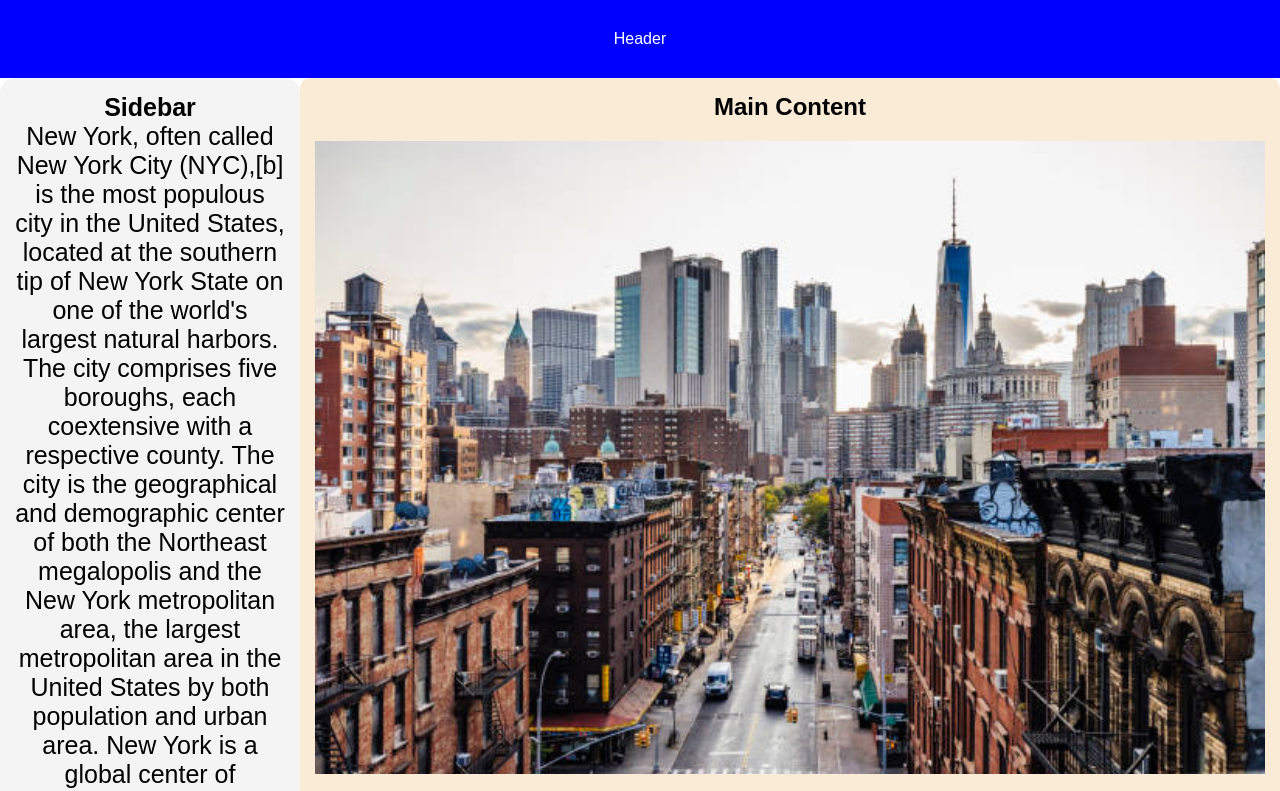
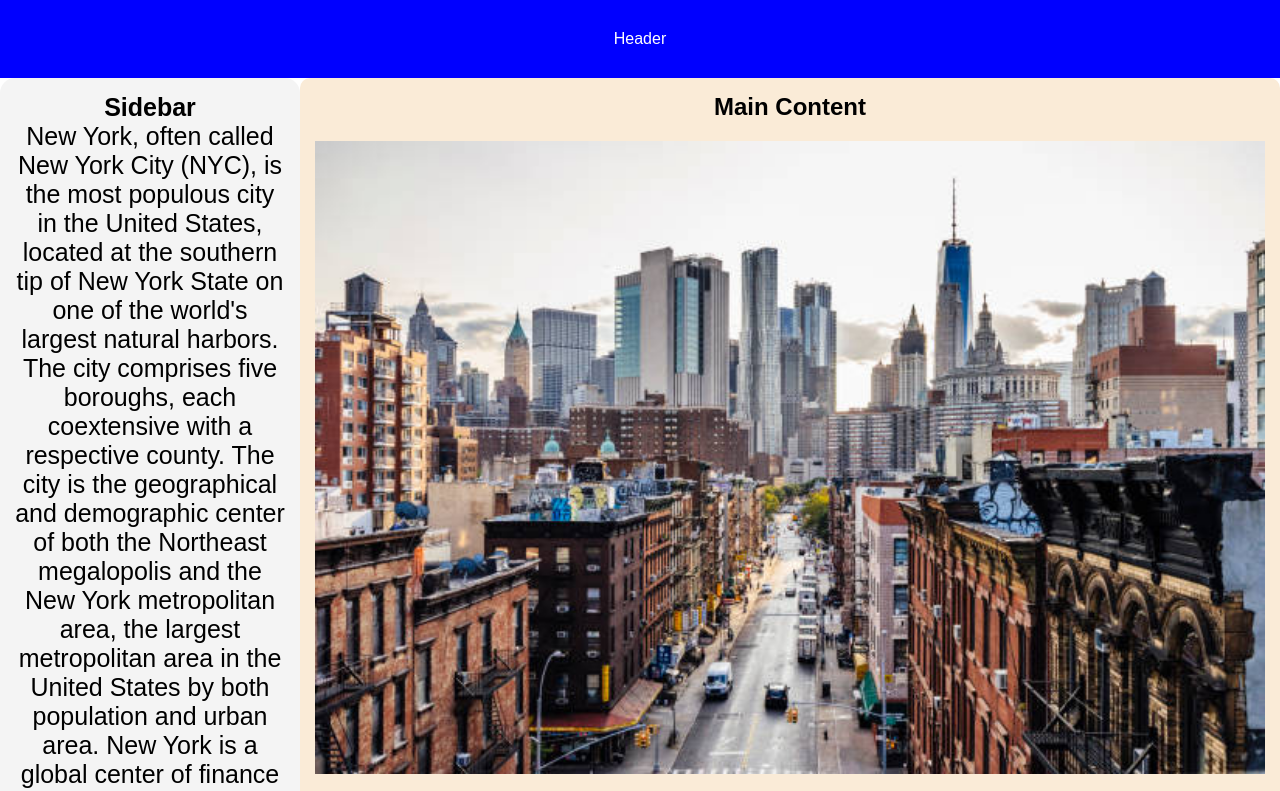
Before and after one commit to HusanSulaymonov/responsive-layout, a plain HTML site: page index.html in a window 1280 px wide. Shown: the top 791 px of the page. Drawn offline with Linux system fonts and the light colour scheme.

Commit message:
minor changes

```diff
--- a/index.html
+++ b/index.html
@@ -78,14 +78,14 @@
         <div class="container">
             <aside class="sidebar"><b>Sidebar</b>
                 <div class="text">
-                    New York, often called New York City (NYC),[b] is the most populous city in the United States,
+                    New York, often called New York City (NYC), is the most populous city in the United States,
                     located at the southern tip of New York State on one of the world's largest natural harbors.
                     The city comprises five boroughs, each coextensive with a respective county.
                     The city is the geographical and demographic center of both the Northeast
                     megalopolis and the New York metropolitan area, the largest metropolitan area
                     in the United States by both population and urban area. New York is a global
-                    center of finance[12] and commerce, culture, technology,[13] entertainment and media,
-                    academics and scientific output,[14] the arts and fashion, and, as home to the
+                    center of finance and commerce, culture, technology, entertainment and media,
+                    academics and scientific output, the arts and fashion, and, as home to the
                     headquarters of the United Nations, international diplomacy.
                 </div>
             </aside>
```
